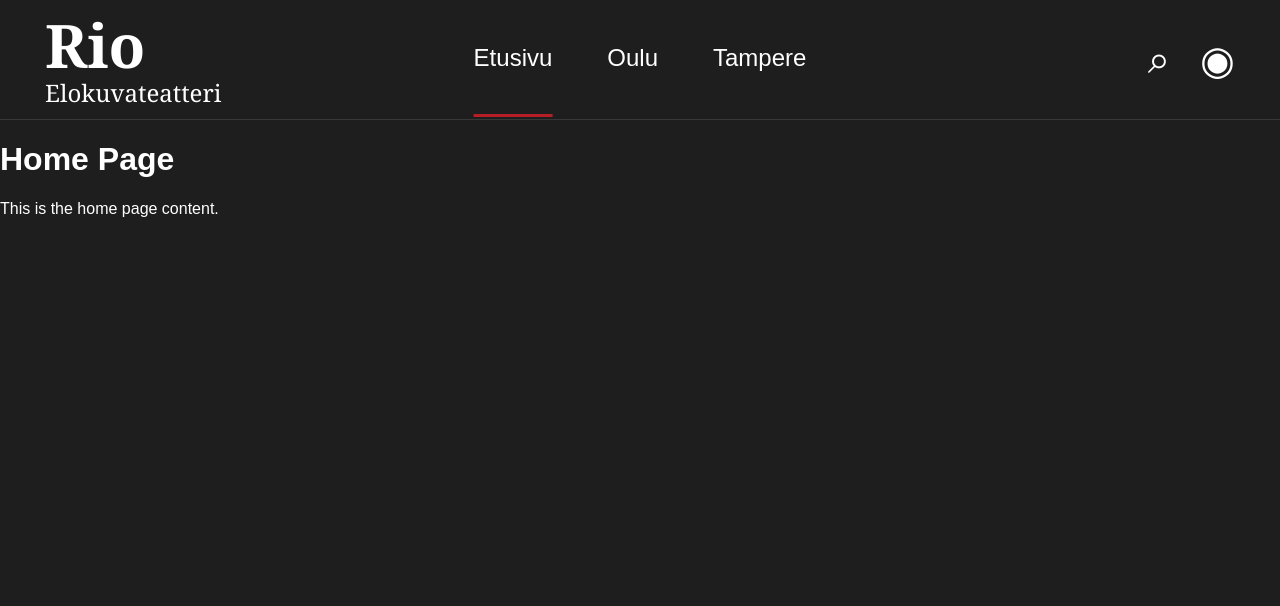
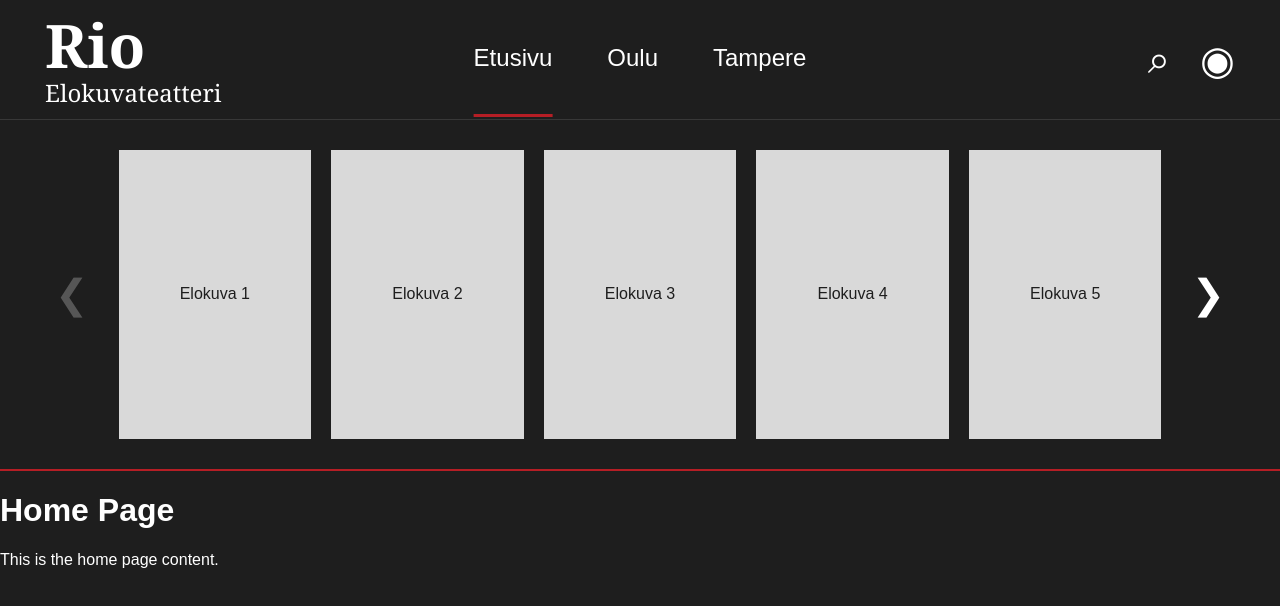
Before and after one commit to Ronikok/AWAP, a React app in the folder frontend/: page / in a window 1280 px wide. Shown: the top 606 px of the page. Built offline with nearby package versions, Linux system fonts and the light colour scheme; the HTML template or start-up script is replaced by a standard one.

Commit message:
frontpage carousel for browsing movies(placeholder)

```diff
--- /dev/null
+++ b/frontend/src/components/MovieCarousel.css
@@ -0,0 +1,92 @@
+.movie-carousel {
+  --items-visible: 5;
+  --gap: 20px;
+
+  display: flex;
+  align-items: center;
+  gap: 20px;
+  padding: 30px 45px;
+  border-bottom: 2px solid #b51e25;
+}
+
+.carousel-track {
+  flex: 1;
+  min-width: 0;
+  display: flex;
+  gap: var(--gap);
+  overflow-x: auto;
+  scroll-snap-type: x mandatory;
+  scrollbar-width: none;
+}
+
+.carousel-track::-webkit-scrollbar {
+  display: none;
+}
+
+.carousel-item {
+  flex: 0 0 calc((100% - (var(--items-visible) - 1) * var(--gap)) / var(--items-visible));
+  aspect-ratio: 2 / 3;
+  scroll-snap-align: start;
+  display: block;
+  color: inherit;
+  text-decoration: none;
+  transition: transform 0.2s ease;
+}
+
+.carousel-item img,
+.carousel-placeholder {
+  width: 100%;
+  height: 100%;
+  object-fit: cover;
+  display: block;
+}
+
+.carousel-placeholder {
+  background-color: #d9d9d9;
+  color: #1e1e1e;
+  display: flex;
+  align-items: center;
+  justify-content: center;
+  text-align: center;
+  padding: 8px;
+}
+
+.carousel-arrow {
+  flex-shrink: 0;
+  background: none;
+  border: none;
+  color: white;
+  font-size: 40px;
+  cursor: pointer;
+  padding: 10px;
+}
+
+.carousel-arrow:hover:not(:disabled) {
+  color: #d6b45e;
+}
+
+.carousel-arrow:disabled {
+  opacity: 0.25;
+  cursor: default;
+}
+
+@media (max-width: 1000px) {
+  .movie-carousel {
+    --items-visible: 3;
+    padding: 20px 25px;
+  }
+}
+
+@media (max-width: 700px) {
+  .movie-carousel {
+    --items-visible: 2;
+    --gap: 12px;
+    padding: 15px 10px;
+    gap: 4px;
+  }
+
+  .carousel-arrow {
+    font-size: 26px;
+    padding: 4px;
+  }
+}
--- /dev/null
+++ b/frontend/src/components/MovieCarousel.jsx
@@ -0,0 +1,67 @@
+import { useRef, useState, useEffect, useCallback } from "react";
+import { Link } from "react-router";
+import "./MovieCarousel.css";
+
+export default function MovieCarousel({ movies }) {
+  const trackRef = useRef(null);
+  const [canScrollLeft, setCanScrollLeft] = useState(false);
+  const [canScrollRight, setCanScrollRight] = useState(false);
+
+  const updateArrows = useCallback(() => {
+    const el = trackRef.current;
+    if (!el) return;
+    setCanScrollLeft(el.scrollLeft > 0);
+    setCanScrollRight(el.scrollLeft + el.clientWidth < el.scrollWidth - 1);
+  }, []);
+
+  useEffect(() => {
+    updateArrows();
+    window.addEventListener("resize", updateArrows);
+    return () => window.removeEventListener("resize", updateArrows);
+  }, [updateArrows, movies]);
+
+  function scrollByPage(direction) {
+    const el = trackRef.current;
+    if (!el) return;
+    el.scrollBy({ left: direction * el.clientWidth, behavior: "smooth" });
+  }
+
+  return (
+    <section className="movie-carousel" aria-label="Nyt teattereissa">
+      <button
+        className="carousel-arrow"
+        onClick={() => scrollByPage(-1)}
+        disabled={!canScrollLeft}
+        aria-label="Edelliset elokuvat"
+      >
+        &#10094;
+      </button>
+
+      <div className="carousel-track" ref={trackRef} onScroll={updateArrows}>
+        {movies.map((movie) => (
+          <Link
+            key={movie.id}
+            to={`/movies/${movie.id}`}
+            className="carousel-item"
+            title={movie.title}
+          >
+            {movie.poster ? (
+              <img src={movie.poster} alt={movie.title} draggable="false" />
+            ) : (
+              <div className="carousel-placeholder">{movie.title}</div>
+            )}
+          </Link>
+        ))}
+      </div>
+
+      <button
+        className="carousel-arrow"
+        onClick={() => scrollByPage(1)}
+        disabled={!canScrollRight}
+        aria-label="Seuraavat elokuvat"
+      >
+        &#10095;
+      </button>
+    </section>
+  );
+}
--- a/frontend/src/pages/Home.jsx
+++ b/frontend/src/pages/Home.jsx
@@ -1,6 +1,10 @@
+import MovieCarousel from "../components/MovieCarousel.jsx";
+import { movies } from "../src/data/movies.js";
+
 export default function Home() {
   return (
     <div>
+      <MovieCarousel movies={movies} />
       <h1>Home Page</h1>
       <p>This is the home page content.</p>
     </div>
--- /dev/null
+++ b/frontend/src/src/data/movies.js
@@ -0,0 +1,10 @@
+export const movies = [
+  { id: 1, title: "Elokuva 1", poster: null },
+  { id: 2, title: "Elokuva 2", poster: null },
+  { id: 3, title: "Elokuva 3", poster: null },
+  { id: 4, title: "Elokuva 4", poster: null },
+  { id: 5, title: "Elokuva 5", poster: null },
+  { id: 6, title: "Elokuva 6", poster: null },
+  { id: 7, title: "Elokuva 7", poster: null },
+  { id: 8, title: "Elokuva 8", poster: null },
+];
```
